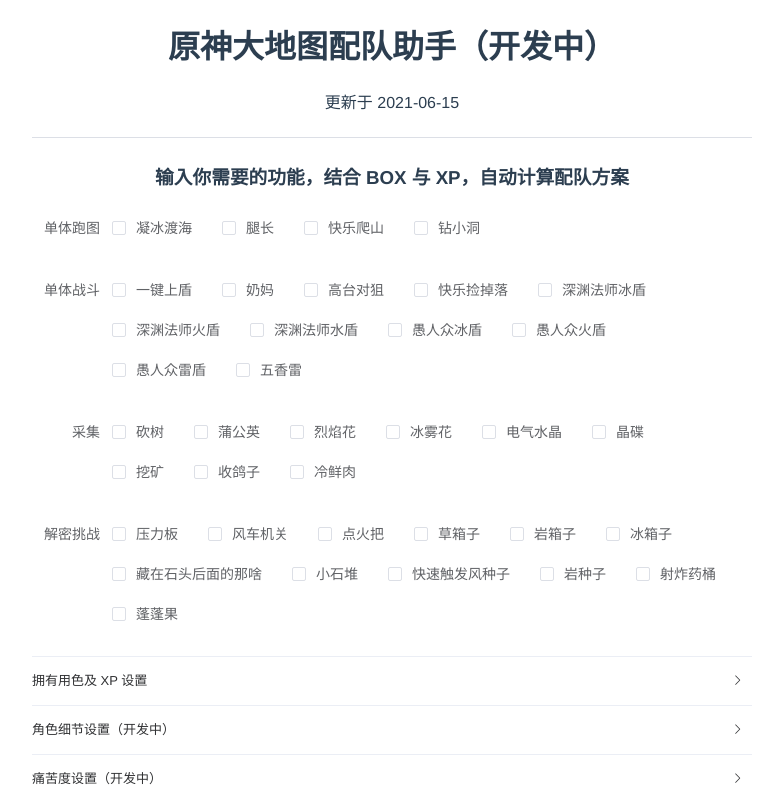
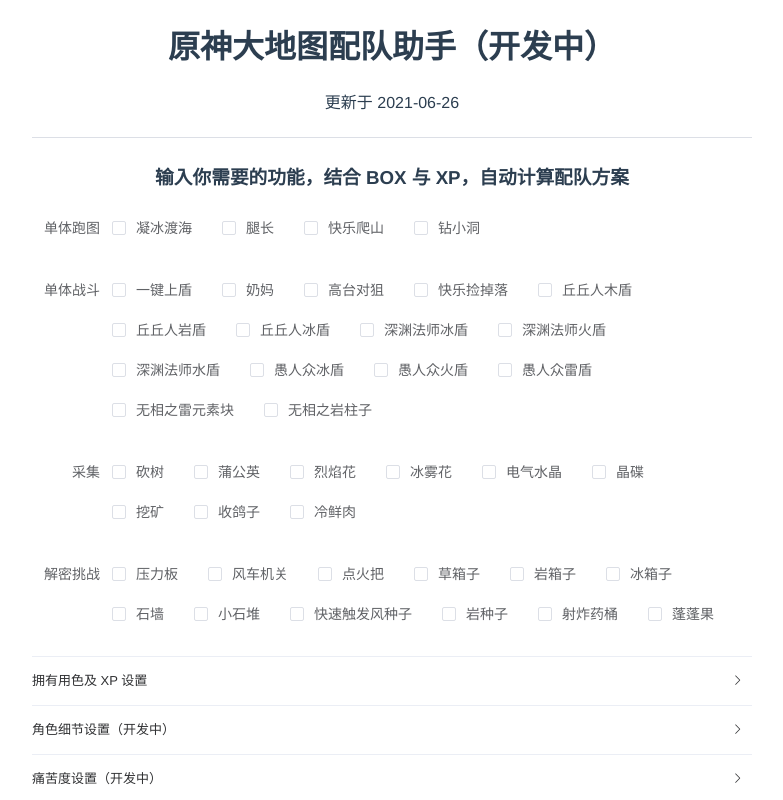
Before and after one commit to rolevax/genshin-team-helper, a Vue app: page / in a window 1280 px wide. Shown: the top 800 px of the page, without its empty margins (248-1031 px from the left). Built offline with nearby package versions, Linux system fonts and the light colour scheme.

Commit message:
add shield releated things

```diff
--- a/src/App.vue
+++ b/src/App.vue
@@ -1,7 +1,7 @@
 <template>
   <div :style="{ width: pageWidth, margin: '0 auto'}">
     <h1>原神大地图配队助手（开发中）</h1>
-    更新于 2021-06-15
+    更新于 2021-06-26
     <el-divider></el-divider>
     <h3>输入你需要的功能，结合 BOX 与 XP，自动计算配队方案</h3>
     <MainForm />
--- a/src/assets/js/solution.js
+++ b/src/assets/js/solution.js
@@ -12,13 +12,17 @@
     heal: "奶妈",
     shootHigh: "高台对狙",
     happyPick: "快乐捡掉落",
+    vinPlataGusha: "丘丘人木盾",
+    vinPlataSada: "丘丘人岩盾",
+    vinPlataLata: "丘丘人冰盾",
     amCryoShield: "深渊法师冰盾",
     amPyroShield: "深渊法师火盾",
     amHydroShield: "深渊法师水盾",
     fatuiCryoShield: "愚人众冰盾",
     fatuiPyroShield: "愚人众火盾",
     fatuiElectroShield: "愚人众雷盾",
-    electroHypostasis: "五香雷",
+    electroHypostasis: "无相之雷元素块",
+    geoHypostasis: "无相之岩柱子",
     // hili shields
 }
 
@@ -41,7 +45,7 @@
     gushaChest: "草箱子",
     sadaChest: "岩箱子",
     lataChest: "冰箱子",
-    bigRocks: "藏在石头后面的那啥",
+    bigRocks: "石墙",
     smallRocks: "小石堆",
     anemoSeed: "快速触发风种子",
     geoSeed: "岩种子",
@@ -49,7 +53,12 @@
     pengpeng: "蓬蓬果",
 }
 
-const geoBreakers = GS.weapons.claymore.concat([ "zhongli", "ningguang", "klee" ])
+const geoBreakers = GS.weapons.claymore.concat(
+   GS.elements.geo,
+   [ "klee", "yanfei" ]
+)
+
+const frozenBreakers = geoBreakers.concat(GS.elements.pyro)
 
 export const single = {
     // nav
@@ -62,13 +71,17 @@
     heal: [ "bennett", "barbara", "qiqi", "diona", "jean", "noelle" ],
     shootHigh: GS.weapons.bow,
     happyPick: [ "venti" ],
-    amCryoShield: GS.elements.pyro.concat(GS.elements.electro),
+    vinPlataGusha: GS.elements.pyro,
+    vinPlataSada: geoBreakers,
+    vinPlataLata: frozenBreakers,
+    amCryoShield: frozenBreakers.concat(GS.elements.electro),
     amPyroShield: GS.elements.hydro.concat(GS.elements.electro),
     amHydroShield: GS.elements.cryo.concat(GS.elements.electro),
     fatuiCryoShield: GS.elements.pyro,
     fatuiPyroShield: GS.elements.hydro,
     fatuiElectroShield: GS.elements.cryo,
     electroHypostasis: GS.elements.pyro.concat(GS.elements.cryo),
+    geoHypostasis: geoBreakers,
     // material
     tree: GS.weapons.sword.concat(GS.weapons.claymore, GS.weapons.polearm),
     dandelion: GS.elements.anemo,
--- a/src/components/MainForm.vue
+++ b/src/components/MainForm.vue
@@ -35,16 +35,19 @@
           </el-form-item>
         </el-collapse-item>
         <el-collapse-item title="角色细节设置（开发中）">
-          <el-form-item label="操作">
+          <el-form-item label="命座装备">
             <el-checkbox disabled>钟离六命</el-checkbox>
             <el-checkbox disabled>法师带金珀</el-checkbox>
             <el-checkbox disabled>更多选项敬请期待</el-checkbox>
           </el-form-item>
         </el-collapse-item>
         <el-collapse-item title="痛苦度设置（开发中）">
-          <el-form-item label="操作">
-            <el-checkbox disabled>接受单手剑挖矿</el-checkbox>
-            <el-checkbox disabled>接受甘雨凝冰渡海</el-checkbox>
+          <el-form-item label="操作习惯">
+            <el-checkbox disabled>单手剑挖矿</el-checkbox>
+            <el-checkbox disabled>甘雨凝冰渡海</el-checkbox>
+            <el-checkbox disabled>超载破岩</el-checkbox>
+            <el-checkbox disabled>兔兔伯爵破岩</el-checkbox>
+            <el-checkbox disabled>核爆eng破无敌盾</el-checkbox>
             <el-checkbox disabled>更多选项敬请期待</el-checkbox>
           </el-form-item>
         </el-collapse-item>
```
